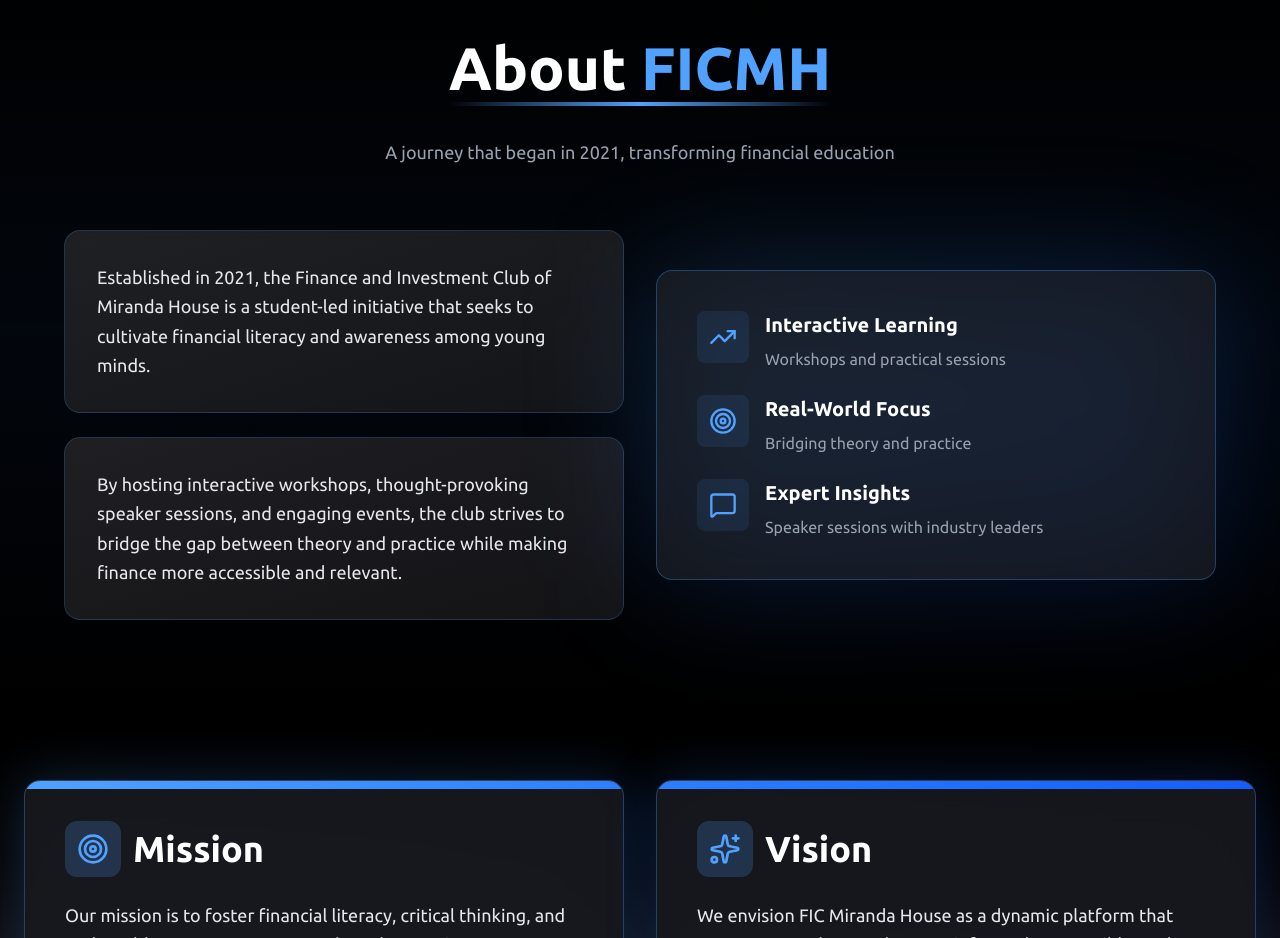
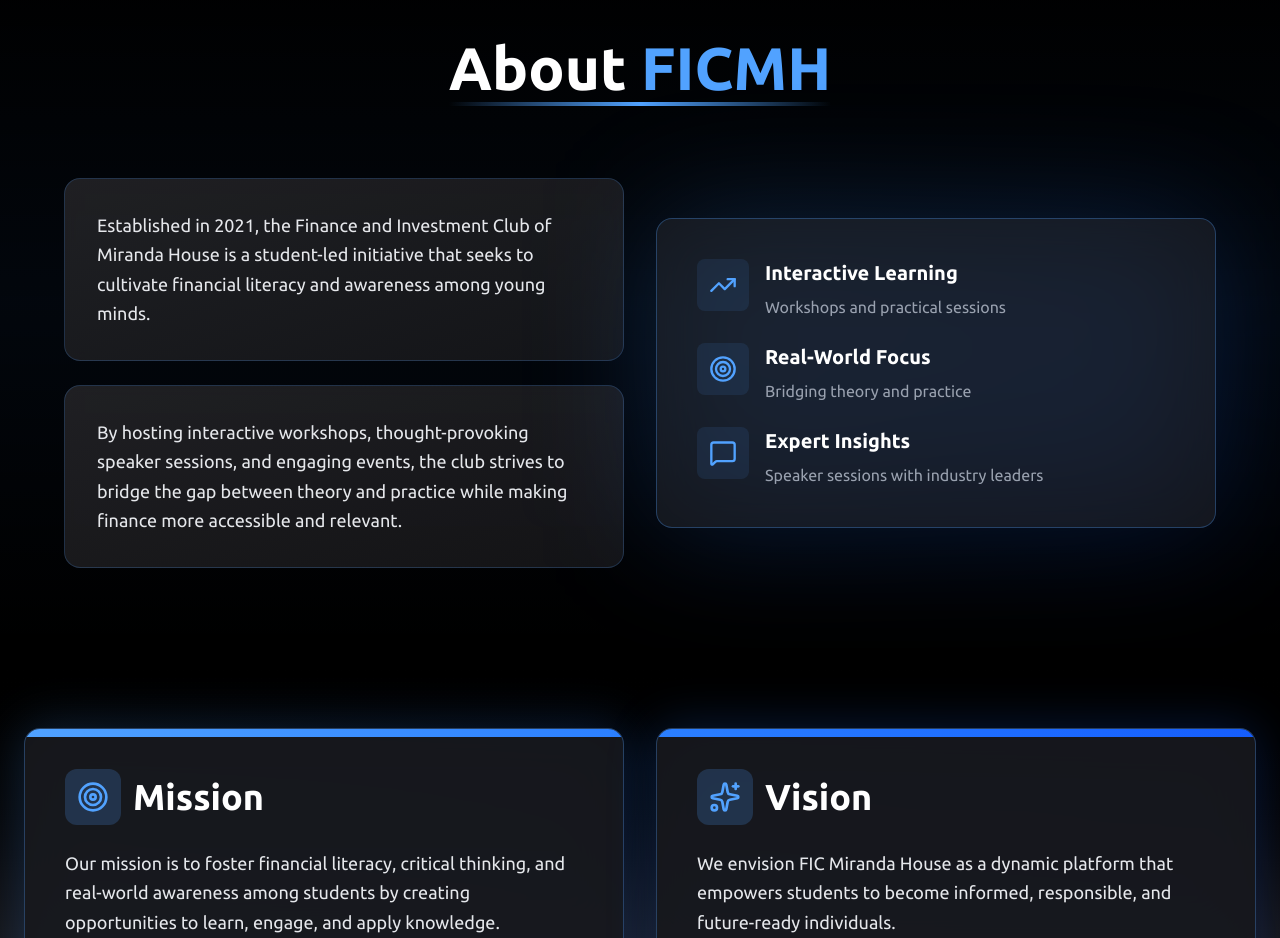
Before and after one commit to SubhradeepBasu18/FIC-Freelance, a React (Vite) app in the folder frontend/: page / in a window 1280 px wide. Shown: the part 1220-2158 px from the top of the page. Built offline with nearby package versions, Linux system fonts and the light colour scheme.

Commit message:
UI changes

```diff
--- a/frontend/src/components/MainPage/About.tsx
+++ b/frontend/src/components/MainPage/About.tsx
@@ -15,9 +15,9 @@
               <div className="absolute -bottom-2 left-0 right-0 h-1 bg-gradient-to-r from-transparent via-blue-400 to-transparent"></div>
             </h2>
           </div>
-          <p className="text-gray-400 text-lg mt-6 max-w-3xl mx-auto">
+          {/* <p className="text-gray-400 text-lg mt-6 max-w-3xl mx-auto">
             A journey that began in 2021, transforming financial education
-          </p>
+          </p> */}
         </div>
 
         <div className="grid md:grid-cols-2 gap-8 items-center">
--- a/frontend/src/pages/Sponsors.tsx
+++ b/frontend/src/pages/Sponsors.tsx
@@ -185,7 +185,7 @@
         </div>
 
         {/* Call to Action */}
-        <div className="text-center">
+        {/* <div className="text-center">
           <div className="bg-black rounded-2xl p-8 border border-gray-800">
             <h3 className="text-2xl font-bold text-white mb-4">Interested in Partnering With Us?</h3>
             <p className="text-gray-300 mb-6 max-w-2xl mx-auto">
@@ -201,7 +201,7 @@
               </button>
             </div>
           </div>
-        </div>
+        </div> */}
       </div>
     </section>
   );
```
